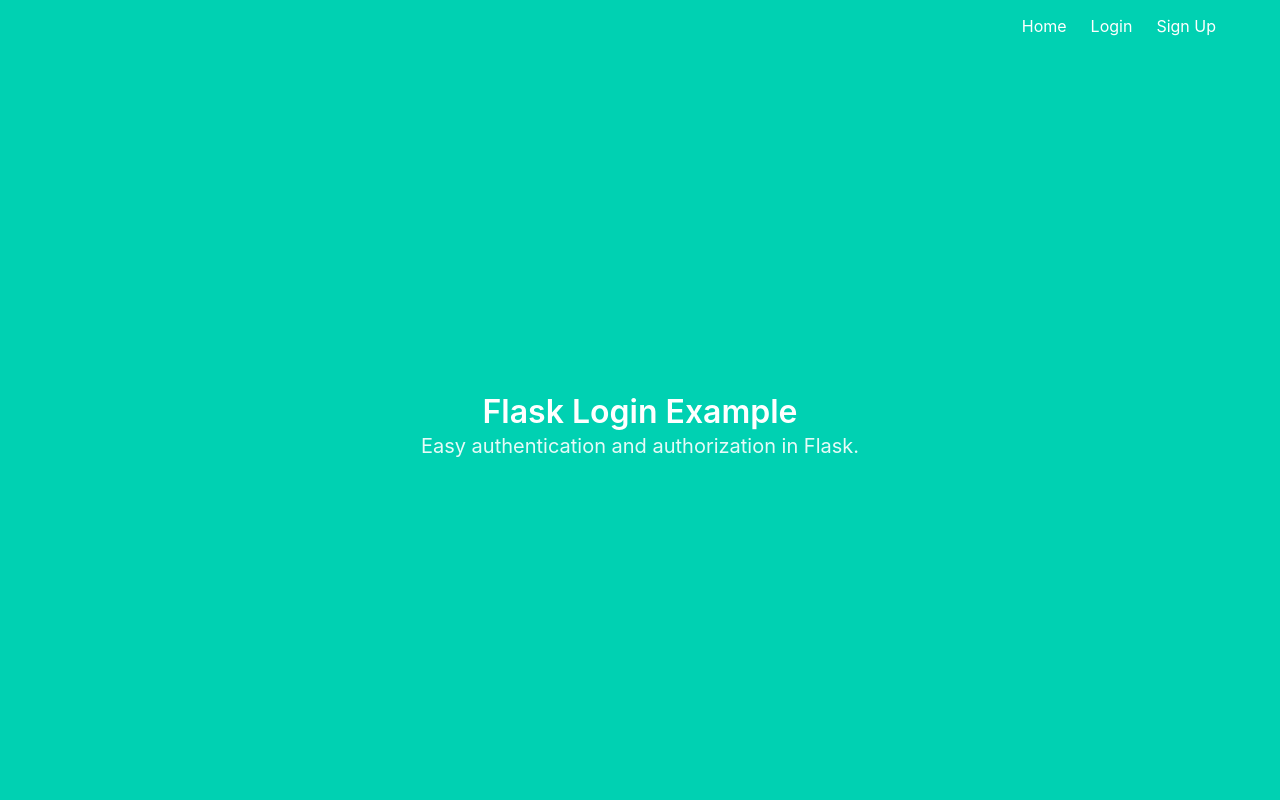
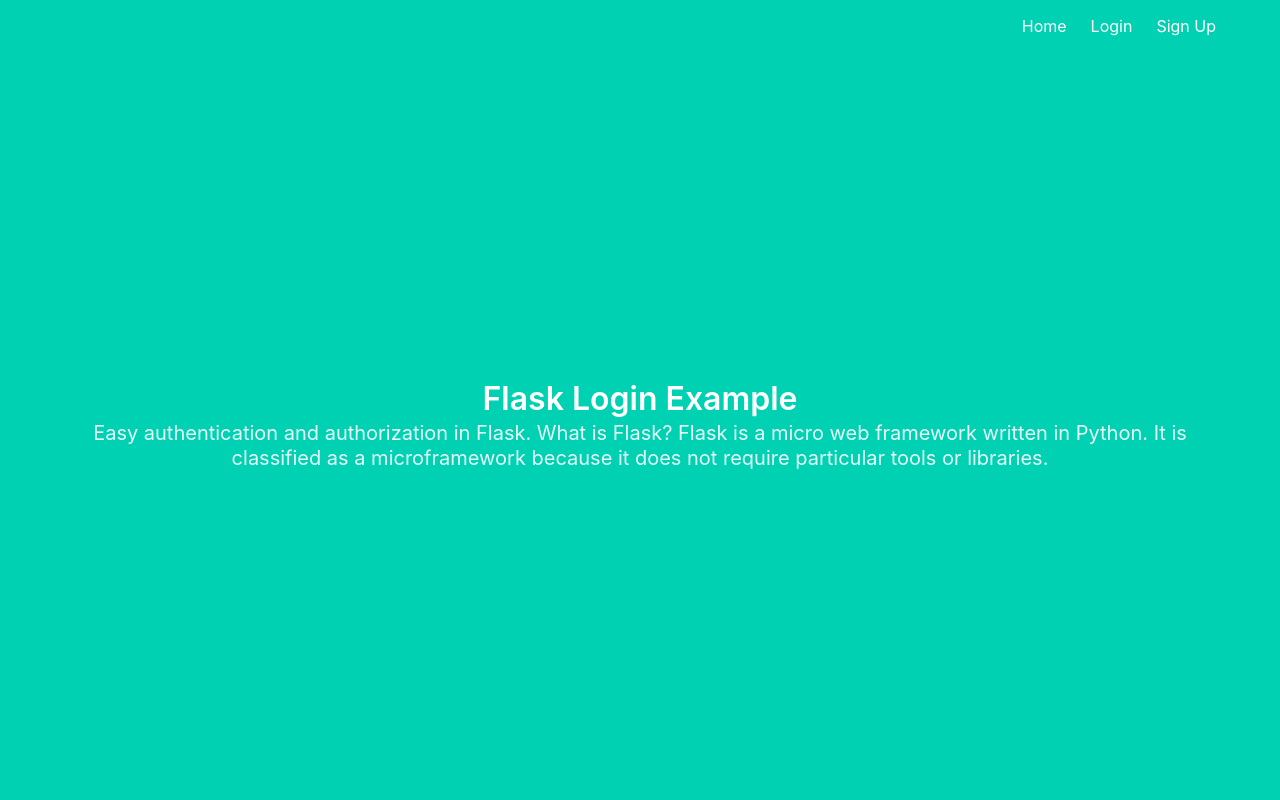
Before and after one commit to Catch-XXII/PythonFlaskLogin, a Flask app: page / in a window 1280 px wide. Run offline with Flask 2, Linux system fonts and the light colour scheme.

Commit message:
Update index.html
updated h2

```diff
--- a/project/templates/index.html
+++ b/project/templates/index.html
@@ -6,5 +6,7 @@
 </h1>
 <h2 class="subtitle">
   Easy authentication and authorization in Flask.
+  What is Flask?
+  Flask is a micro web framework written in Python. It is classified as a microframework because it does not require particular tools or libraries.
 </h2>
 {% endblock %}
```
